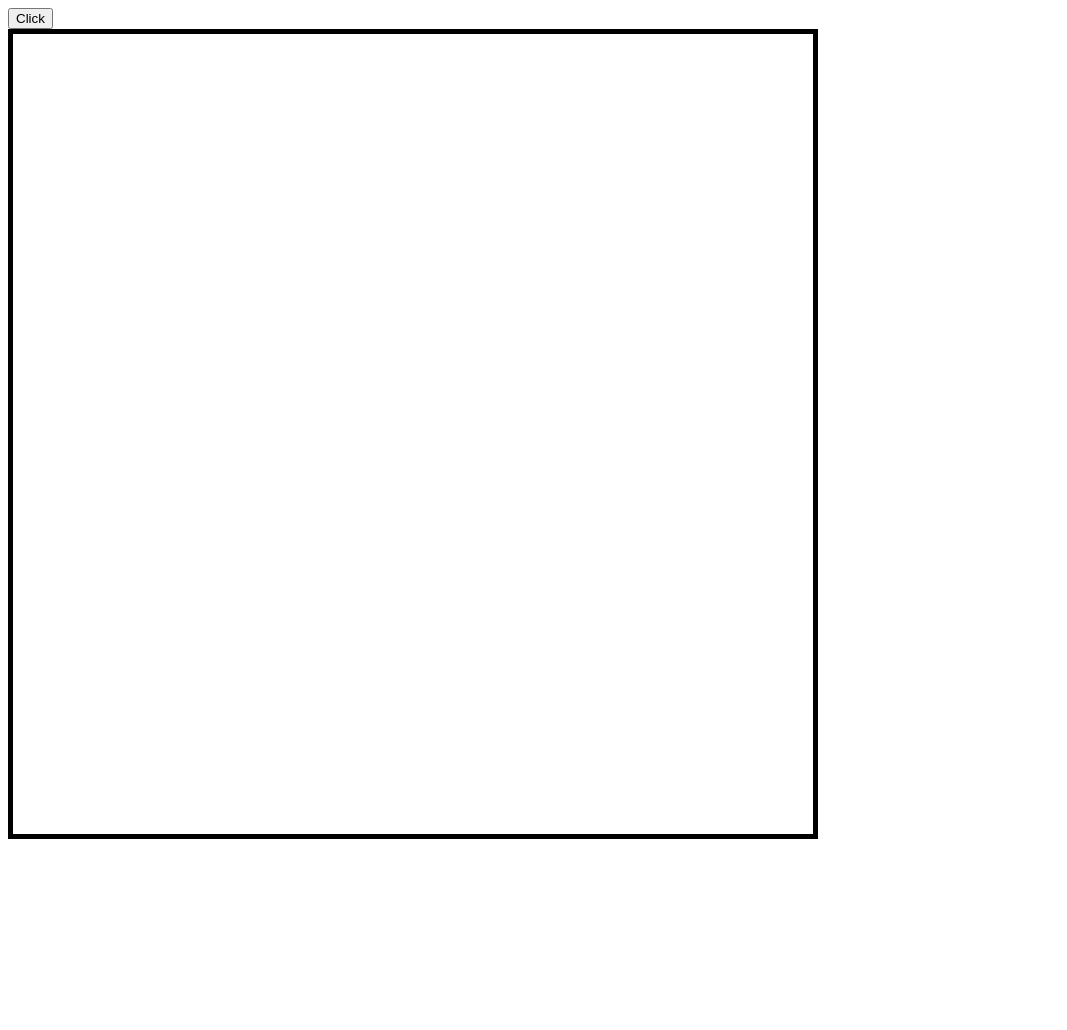
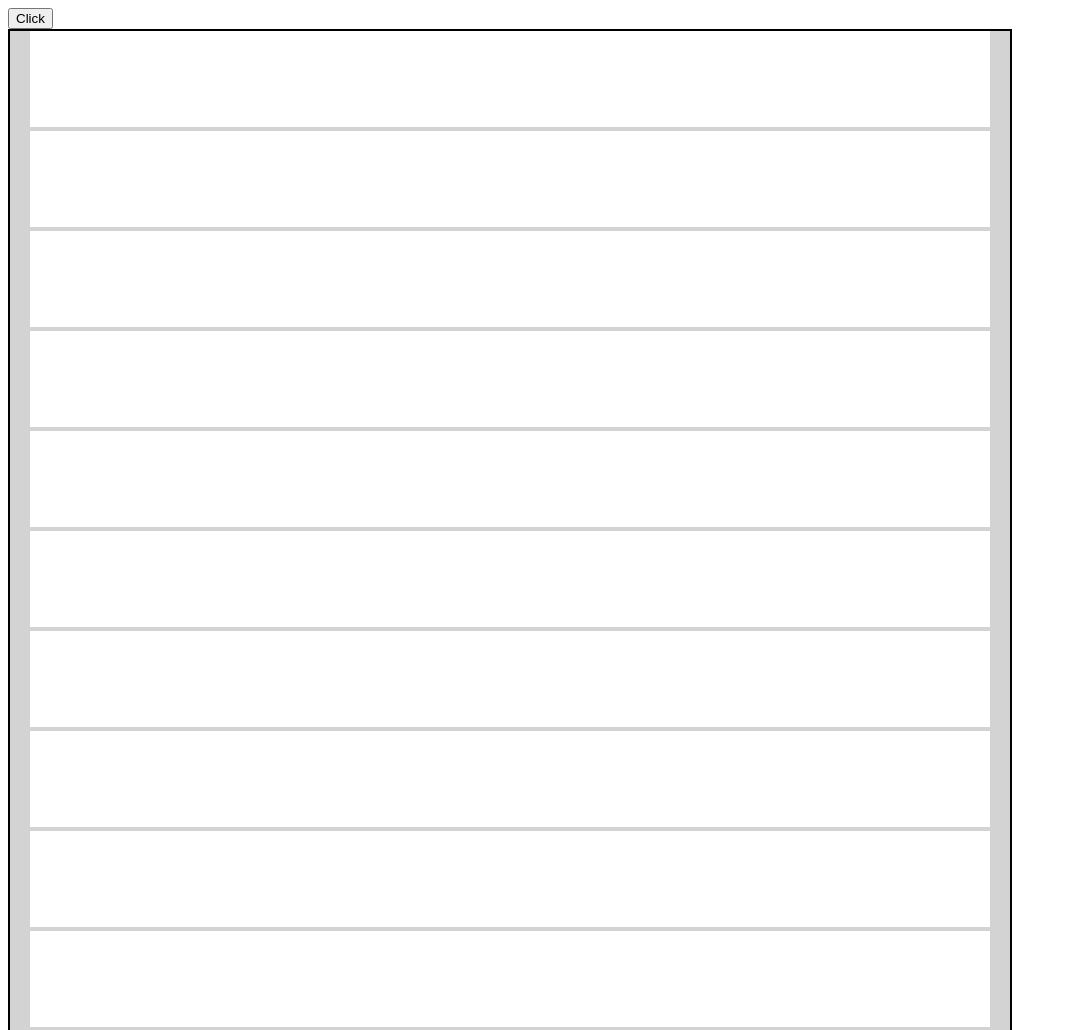
Before and after one commit to simoncthompson/etch-a-sketch, a plain HTML site: page index.html in a window 1280 px wide. Shown: the top 1030 px of the page, without its empty margins (0-1067 px from the left). Before the commit the page ends 847 px from the top, so only its background shows below. Drawn offline with nearby package versions, Linux system fonts and the light colour scheme.

Commit message:
Updated JS grid logic

```diff
--- a/index.html
+++ b/index.html
@@ -15,27 +15,28 @@
 <script type="text/javascript" src = "script.js"></script>
 <script src="https://ajax.googleapis.com/ajax/libs/jquery/3.5.1/jquery.min.js"></script>
 <script>
-  let gridSize = 25600; //set the grid size
+  let gridSize = 100; //set the grid size
   let cell;
-  function makeRows() {
-    let count = 0;
+  function makeGrid() {
     for (i = 0; i < gridSize; i++) {
       cell = document.createElement("div");
       cell.classList.add("cell");
       container.appendChild(cell);
-      // cell.addEventListener('click', event => {cell.id = "drawn"}); why won't this work?
-      count++;
+      cell.addEventListener('mouseenter', event => {cell.classList.add = "drawn"});
     }
+    // container = document.querySelector("#container")
+    // allCells = container.querySelectorAll("div")
+    // allCells.forEach(cell => cell.addEventListener('mouseenter', changeToDrawn(cell)));
   }
 
-makeRows();
+makeGrid();
 
 function clearAll() {
   window.location.reload();
 }
 
-function changeToDrawn(element) {
-  element.classList.add("drawn");
+function changeToDrawn(cell) {
+  cell.style.backgroundColor = '#000000'
 }
 
 </script>
--- a/style.css
+++ b/style.css
@@ -1,7 +1,7 @@
 #container {
-  width: 800px;
-  height: 800px;
-  border: 5px solid black;
+  width: 1000px;
+  height: 1000px;
+  border: 2px solid black;
   display: flex;
   flex-wrap: wrap;
   justify-content: center;
@@ -9,13 +9,11 @@
 }
 
 .cell {
-  height: 5px;
-  width: 5px;
+  height: 96px;
+  width: 96px;
   background:white;
 }
 
-
-
 .drawn {
-  background: black;
+  background: black !important;
 }
```
